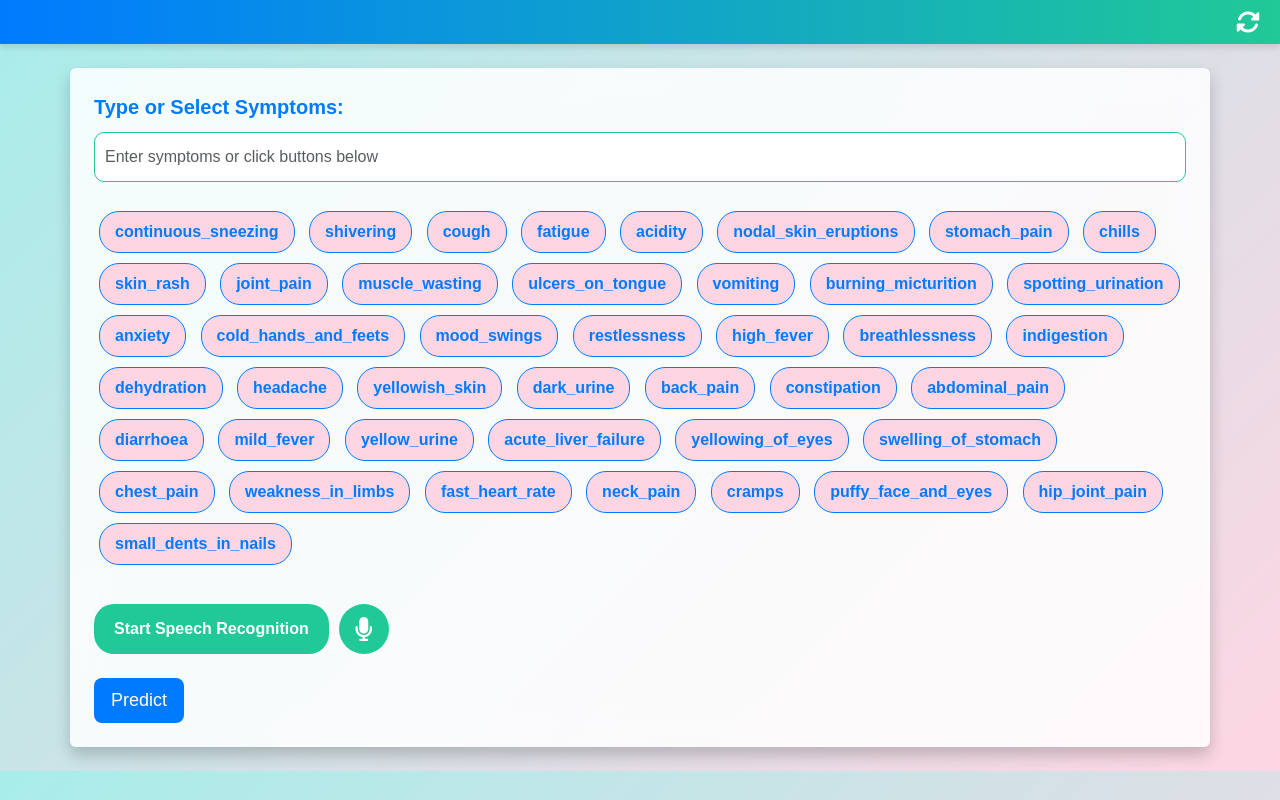
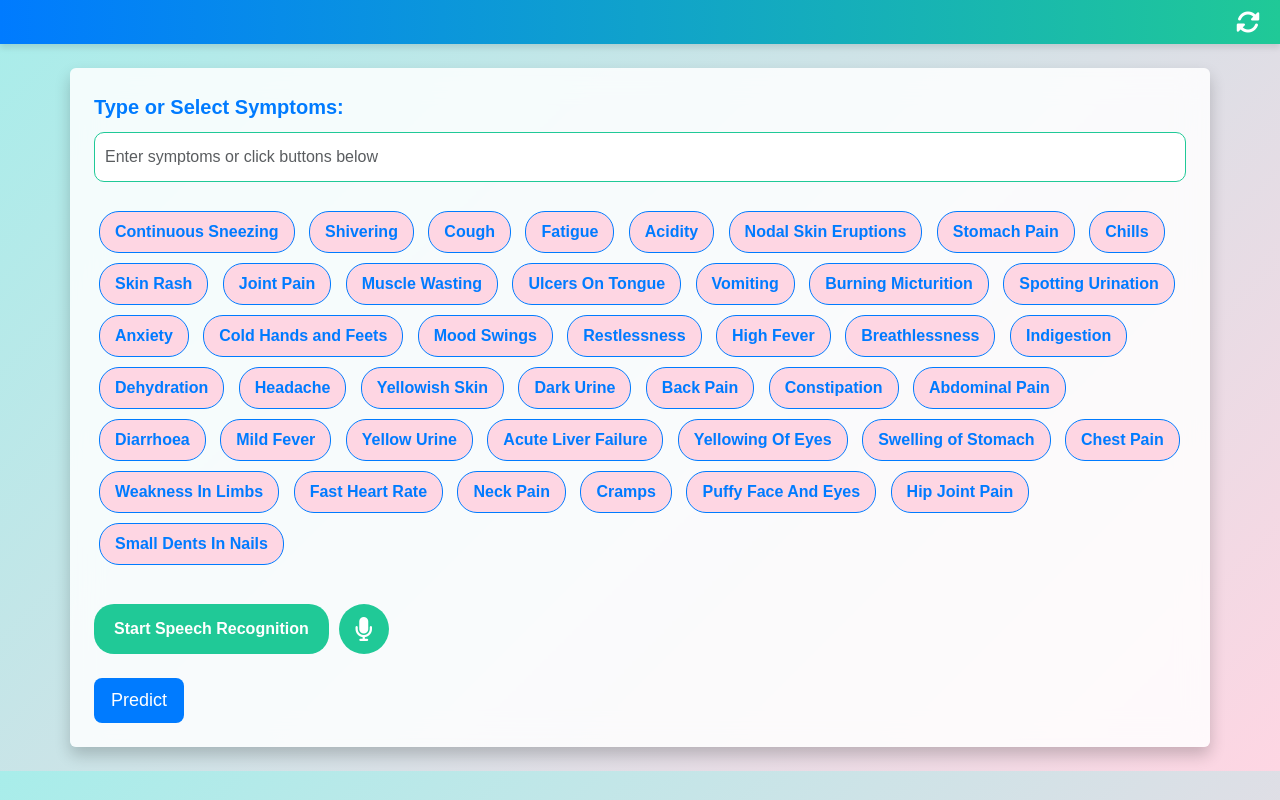
Before and after one commit to Utsavv1/disease-prediction, a plain HTML site: page templates/index.html in a window 1280 px wide. Drawn offline with nearby package versions, Linux system fonts and the light colour scheme.

Commit message:
Initial commit for disease-prediction project

```diff
--- a/templates/index.html
+++ b/templates/index.html
@@ -228,49 +228,49 @@
 
         <!-- Symptom Buttons -->
         <div id="symptom-buttons">
-            <button type="button" class="btn btn-outline-primary symptom-btn" data-symptom="continuous_sneezing">continuous_sneezing</button>
-            <button type="button" class="btn btn-outline-primary symptom-btn" data-symptom="shivering">shivering</button>
-            <button type="button" class="btn btn-outline-primary symptom-btn" data-symptom="cough">cough</button>
-            <button type="button" class="btn btn-outline-primary symptom-btn" data-symptom="fatigue">fatigue</button>
-            <button type="button" class="btn btn-outline-primary symptom-btn" data-symptom="acidity">acidity</button>
-            <button type="button" class="btn btn-outline-primary symptom-btn" data-symptom="nodal_skin_eruptions">nodal_skin_eruptions</button>
-            <button type="button" class="btn btn-outline-primary symptom-btn" data-symptom="stomach_pain">stomach_pain</button>
-            <button type="button" class="btn btn-outline-primary symptom-btn" data-symptom="chills">chills</button>
-            <button type="button" class="btn btn-outline-primary symptom-btn" data-symptom="skin_rash">skin_rash</button>
-            <button type="button" class="btn btn-outline-primary symptom-btn" data-symptom="joint_pain">joint_pain</button>
-            <button type="button" class="btn btn-outline-primary symptom-btn" data-symptom="muscle_wasting">muscle_wasting</button>
-            <button type="button" class="btn btn-outline-primary symptom-btn" data-symptom="ulcers_on_tongue">ulcers_on_tongue</button>
-            <button type="button" class="btn btn-outline-primary symptom-btn" data-symptom="vomiting">vomiting</button>
-            <button type="button" class="btn btn-outline-primary symptom-btn" data-symptom="burning_micturition">burning_micturition</button>
-            <button type="button" class="btn btn-outline-primary symptom-btn" data-symptom="spotting_urination">spotting_urination</button>
-            <button type="button" class="btn btn-outline-primary symptom-btn" data-symptom="anxiety">anxiety</button>
-            <button type="button" class="btn btn-outline-primary symptom-btn" data-symptom="cold_hands_and_feets">cold_hands_and_feets</button>
-            <button type="button" class="btn btn-outline-primary symptom-btn" data-symptom="mood_swings">mood_swings</button>
-            <button type="button" class="btn btn-outline-primary symptom-btn" data-symptom="restlessness">restlessness</button>
-            <button type="button" class="btn btn-outline-primary symptom-btn" data-symptom="high_fever">high_fever</button>
-            <button type="button" class="btn btn-outline-primary symptom-btn" data-symptom="breathlessness">breathlessness</button>
-            <button type="button" class="btn btn-outline-primary symptom-btn" data-symptom="indigestion">indigestion</button>
-            <button type="button" class="btn btn-outline-primary symptom-btn" data-symptom="dehydration">dehydration</button>
-            <button type="button" class="btn btn-outline-primary symptom-btn" data-symptom="headache">headache</button>
-            <button type="button" class="btn btn-outline-primary symptom-btn" data-symptom="yellowish_skin">yellowish_skin</button>
-            <button type="button" class="btn btn-outline-primary symptom-btn" data-symptom="dark_urine">dark_urine</button>
-            <button type="button" class="btn btn-outline-primary symptom-btn" data-symptom="back_pain">back_pain</button>
-            <button type="button" class="btn btn-outline-primary symptom-btn" data-symptom="constipation">constipation</button>
-            <button type="button" class="btn btn-outline-primary symptom-btn" data-symptom="abdominal_pain">abdominal_pain</button>
-            <button type="button" class="btn btn-outline-primary symptom-btn" data-symptom="diarrhoea">diarrhoea</button>
-            <button type="button" class="btn btn-outline-primary symptom-btn" data-symptom="mild_fever">mild_fever</button>
-            <button type="button" class="btn btn-outline-primary symptom-btn" data-symptom="yellow_urine">yellow_urine</button>
-            <button type="button" class="btn btn-outline-primary symptom-btn" data-symptom="acute_liver_failure">acute_liver_failure</button>
-            <button type="button" class="btn btn-outline-primary symptom-btn" data-symptom="yellowing_of_eyes">yellowing_of_eyes</button>
-            <button type="button" class="btn btn-outline-primary symptom-btn" data-symptom="swelling_of_stomach">swelling_of_stomach</button>
-            <button type="button" class="btn btn-outline-primary symptom-btn" data-symptom="chest_pain">chest_pain</button>
-            <button type="button" class="btn btn-outline-primary symptom-btn" data-symptom="weakness_in_limbs">weakness_in_limbs</button>
-            <button type="button" class="btn btn-outline-primary symptom-btn" data-symptom="fast_heart_rate">fast_heart_rate</button>
-            <button type="button" class="btn btn-outline-primary symptom-btn" data-symptom="neck_pain">neck_pain</button>
-            <button type="button" class="btn btn-outline-primary symptom-btn" data-symptom="cramps">cramps</button>
-            <button type="button" class="btn btn-outline-primary symptom-btn" data-symptom="puffy_face_and_eyes">puffy_face_and_eyes</button>
-            <button type="button" class="btn btn-outline-primary symptom-btn" data-symptom="hip_joint_pain">hip_joint_pain</button>
-            <button type="button" class="btn btn-outline-primary symptom-btn" data-symptom="small_dents_in_nails">small_dents_in_nails</button>
+            <button type="button" class="btn btn-outline-primary symptom-btn" data-symptom="Continuous Sneezing">Continuous Sneezing</button>
+            <button type="button" class="btn btn-outline-primary symptom-btn" data-symptom="Shivering">Shivering</button>
+            <button type="button" class="btn btn-outline-primary symptom-btn" data-symptom="Cough">Cough</button>
+            <button type="button" class="btn btn-outline-primary symptom-btn" data-symptom="Fatigue">Fatigue</button>
+            <button type="button" class="btn btn-outline-primary symptom-btn" data-symptom="Acidity">Acidity</button>
+            <button type="button" class="btn btn-outline-primary symptom-btn" data-symptom="Nodal Skin Eruptions">Nodal Skin Eruptions</button>
+            <button type="button" class="btn btn-outline-primary symptom-btn" data-symptom="Stomach Pain">Stomach Pain</button>
+            <button type="button" class="btn btn-outline-primary symptom-btn" data-symptom="Chills">Chills</button>
+            <button type="button" class="btn btn-outline-primary symptom-btn" data-symptom="Skin Rash">Skin Rash</button>
+            <button type="button" class="btn btn-outline-primary symptom-btn" data-symptom="Joint Pain">Joint Pain</button>
+            <button type="button" class="btn btn-outline-primary symptom-btn" data-symptom="Muscle Wasting">Muscle Wasting</button>
+            <button type="button" class="btn btn-outline-primary symptom-btn" data-symptom="Ulcers On Tongue">Ulcers On Tongue</button>
+            <button type="button" class="btn btn-outline-primary symptom-btn" data-symptom="Vomiting">Vomiting</button>
+            <button type="button" class="btn btn-outline-primary symptom-btn" data-symptom="Burning Micturition">Burning Micturition</button>
+            <button type="button" class="btn btn-outline-primary symptom-btn" data-symptom="Spotting Urination">Spotting Urination</button>
+            <button type="button" class="btn btn-outline-primary symptom-btn" data-symptom="Anxiety">Anxiety</button>
+            <button type="button" class="btn btn-outline-primary symptom-btn" data-symptom="Cold Hands And Feets">Cold Hands and Feets</button>
+            <button type="button" class="btn btn-outline-primary symptom-btn" data-symptom="Mood SwingS">Mood Swings</button>
+            <button type="button" class="btn btn-outline-primary symptom-btn" data-symptom="Restlessness">Restlessness</button>
+            <button type="button" class="btn btn-outline-primary symptom-btn" data-symptom="High Fever">High Fever</button>
+            <button type="button" class="btn btn-outline-primary symptom-btn" data-symptom="Breathlessness">Breathlessness</button>
+            <button type="button" class="btn btn-outline-primary symptom-btn" data-symptom="Indigestion">Indigestion</button>
+            <button type="button" class="btn btn-outline-primary symptom-btn" data-symptom="DehyDration">Dehydration</button>
+            <button type="button" class="btn btn-outline-primary symptom-btn" data-symptom="Headache">Headache</button>
+            <button type="button" class="btn btn-outline-primary symptom-btn" data-symptom="Yellowish Skin">Yellowish Skin</button>
+            <button type="button" class="btn btn-outline-primary symptom-btn" data-symptom="Dark Urine">Dark Urine</button>
+            <button type="button" class="btn btn-outline-primary symptom-btn" data-symptom="Back Pain">Back Pain</button>
+            <button type="button" class="btn btn-outline-primary symptom-btn" data-symptom="Constipation">Constipation</button>
+            <button type="button" class="btn btn-outline-primary symptom-btn" data-symptom="Abdominal Pain">Abdominal Pain</button>
+            <button type="button" class="btn btn-outline-primary symptom-btn" data-symptom="Diarrhoea">Diarrhoea</button>
+            <button type="button" class="btn btn-outline-primary symptom-btn" data-symptom="Mild Fever">Mild Fever</button>
+            <button type="button" class="btn btn-outline-primary symptom-btn" data-symptom="Yellow Urine">Yellow Urine</button>
+            <button type="button" class="btn btn-outline-primary symptom-btn" data-symptom="Acute Liver FaiLure">Acute Liver Failure</button>
+            <button type="button" class="btn btn-outline-primary symptom-btn" data-symptom="Yellowing Of Eyes">Yellowing Of Eyes</button>
+            <button type="button" class="btn btn-outline-primary symptom-btn" data-symptom="Swelling Of StOmach">Swelling of Stomach</button>
+            <button type="button" class="btn btn-outline-primary symptom-btn" data-symptom="Chest Pain">Chest Pain</button>
+            <button type="button" class="btn btn-outline-primary symptom-btn" data-symptom="Weakness In Limbs">Weakness In Limbs</button>
+            <button type="button" class="btn btn-outline-primary symptom-btn" data-symptom="Fast Heart Rate">Fast Heart Rate</button>
+            <button type="button" class="btn btn-outline-primary symptom-btn" data-symptom="Neck Pain">Neck Pain</button>
+            <button type="button" class="btn btn-outline-primary symptom-btn" data-symptom="Cramps">Cramps</button>
+            <button type="button" class="btn btn-outline-primary symptom-btn" data-symptom="Puffy Face And Eyes">Puffy Face And Eyes</button>
+            <button type="button" class="btn btn-outline-primary symptom-btn" data-symptom="Hip Joint Pain">Hip Joint Pain</button>
+            <button type="button" class="btn btn-outline-primary symptom-btn" data-symptom="Small Dents In Nails">Small Dents In Nails</button>
             <!-- Add more buttons here -->
         </div>
         <br>
```
Also changed, not shown: data/Symptom-severity.csv (renamed from Symptom-severity.csv), data/Training.csv (renamed from Training.csv), data/description.csv (renamed from description.csv), data/diets.csv (renamed from diets.csv), data/medications.csv (renamed from medications.csv), data/precautions_df.csv (renamed from precautions_df.csv), data/symtoms_df.csv (renamed from symtoms_df.csv), data/workout_df.csv (renamed from workout_df.csv), 3 other files.
